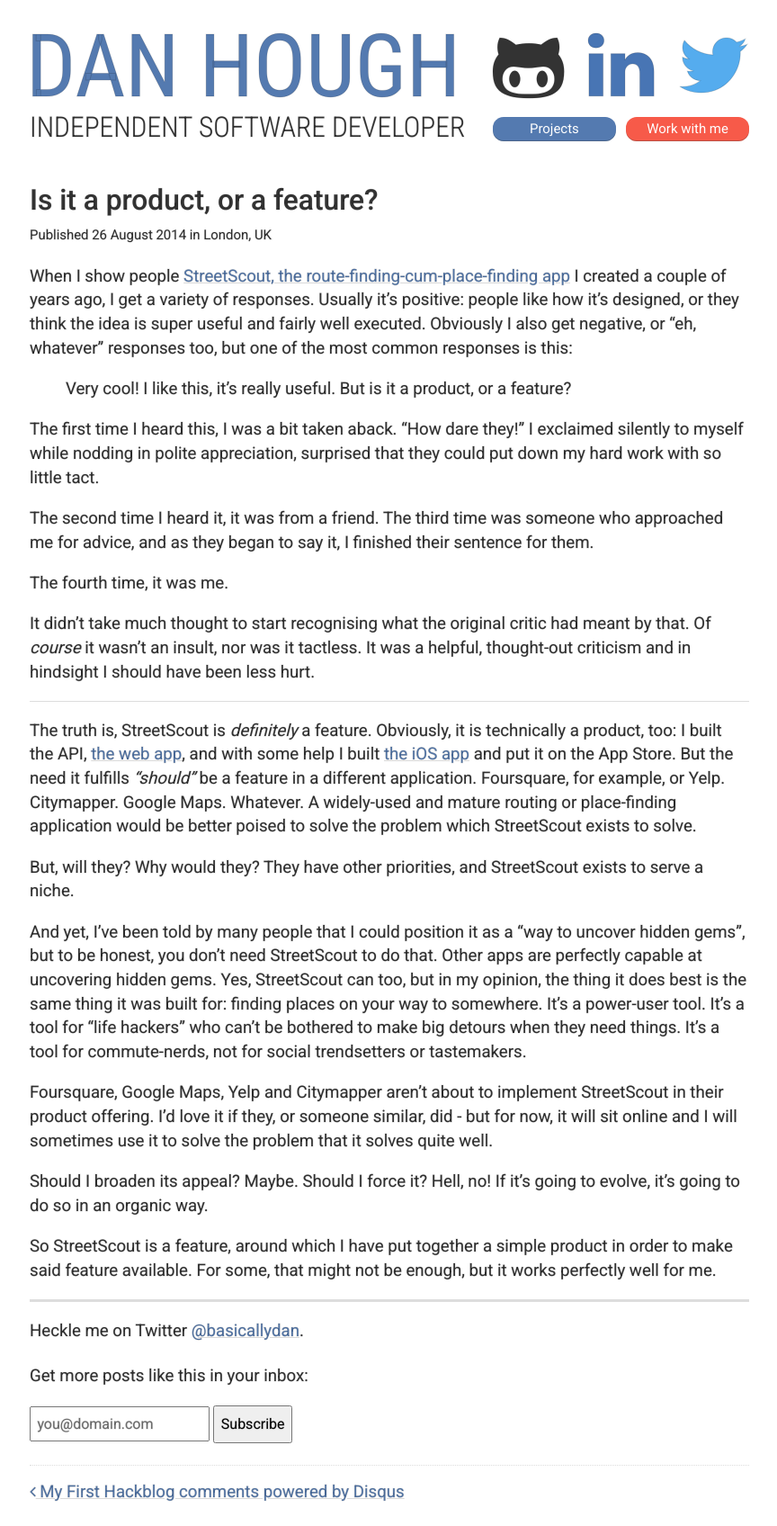
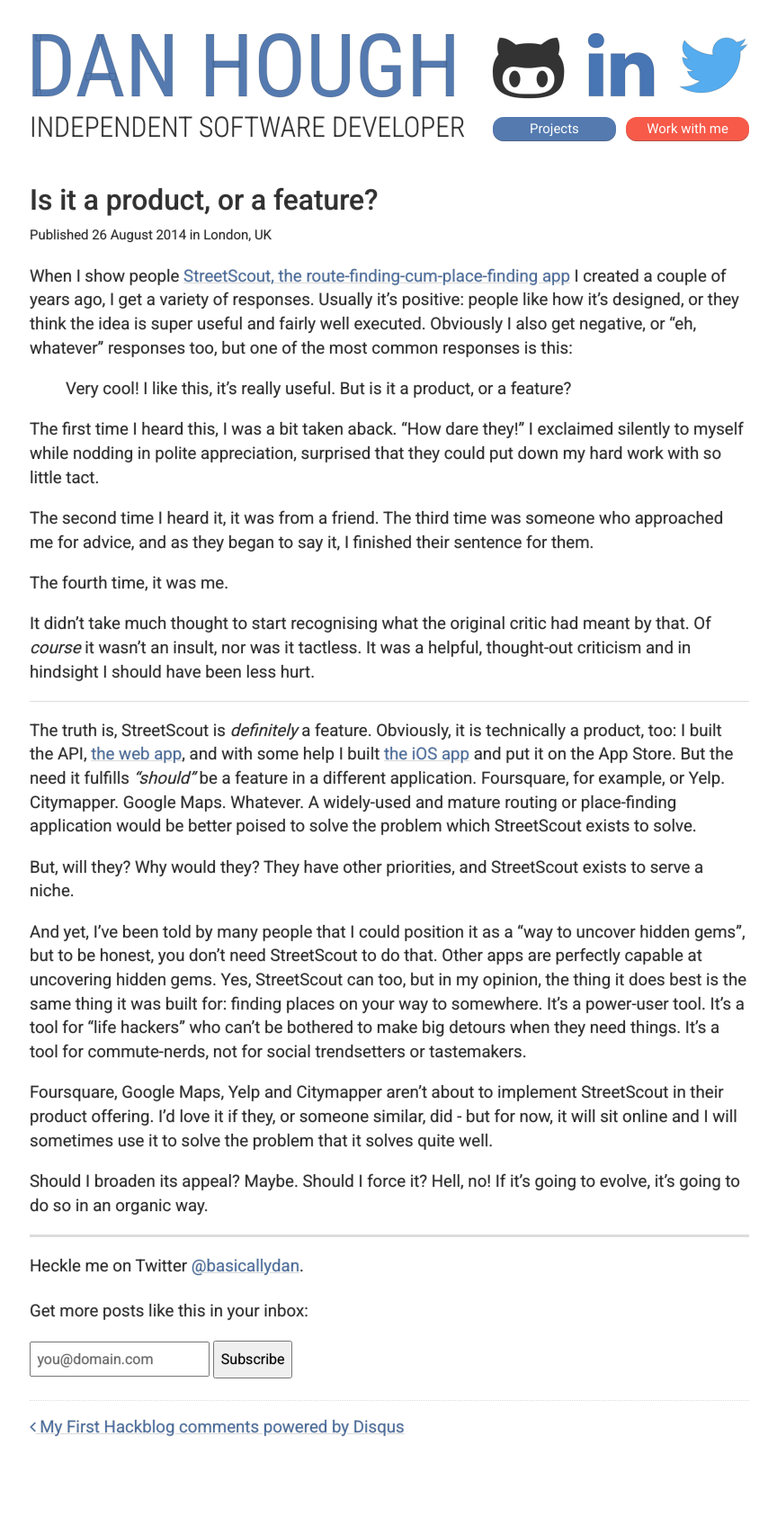
Before and after one commit to basicallydan/danhough.com, a Jekyll site: the page built from _posts/2014-08-26-feature-or-product.markdown, in a window 1280 px wide. Shown: the whole page at 90% size, without its empty margins (207-1071 px from the left). Built offline with Jekyll 4.4.1, drawn with Linux system fonts in a browser that asks for light colours; Markdown is read by kramdown in place of the engine named in the settings; comment, search, counter and statistics services are not loaded; after the commit the page ends 1624 px from its top, so only the background shows below that.

Commit message:
Fixed the ending, which was a bit lame

```diff
--- a/_posts/2014-08-26-feature-or-product.markdown
+++ b/_posts/2014-08-26-feature-or-product.markdown
@@ -30,5 +30,3 @@
 Foursquare, Google Maps, Yelp and Citymapper aren't about to implement StreetScout in their product offering. I'd love it if they, or someone similar, did - but for now, it will sit online and I will sometimes use it to solve the problem that it solves quite well.
 
 Should I broaden its appeal? Maybe. Should I force it? Hell, no! If it's going to evolve, it's going to do so in an organic way.
-
-So StreetScout is a feature, around which I have put together a simple product in order to make said feature available. For some, that might not be enough, but it works perfectly well for me.
```
